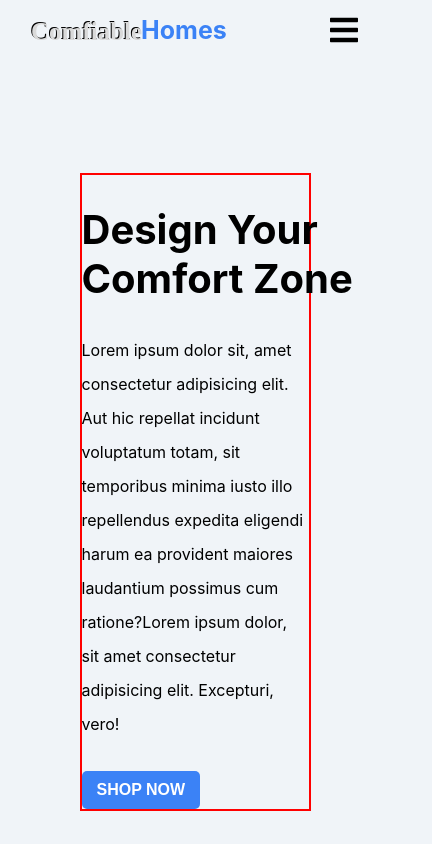
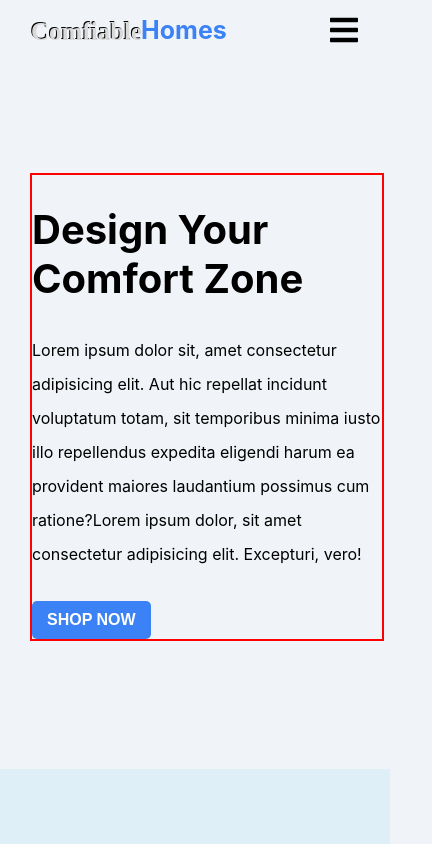
Before and after one commit to bezbrain/ComfiableHomes, a React (Vite) app: page / in a window 390 px wide. Shown: the top 844 px of the page, 432 px wide, since content can reach past the window. Built offline with nearby package versions, Linux system fonts and the light colour scheme; data requests are answered from the project's data file.

Commit message:
Worked massively on the product page interface, and wrote the media query

```diff
--- a/src/styles/home.css
+++ b/src/styles/home.css
@@ -22,8 +22,8 @@
 @media screen and (max-width: 1000px) {
   .design-your-comfort article {
     border: 2px solid red;
-    width: 70%;
-    /* width: 700px; */
+    /* width: 70%; */
+    width: 700px;
     margin-inline: auto;
   }
   .design-your-comfort article h2 {
--- a/src/styles/nav.css
+++ b/src/styles/nav.css
@@ -92,8 +92,8 @@ header nav {
     background-color: #fff;
     position: fixed;
     top: 0;
-    left: -110vw;
-    width: 100%;
+    left: -100vw;
+    width: 100vw;
     height: 100vh;
     z-index: 999;
   }
```
